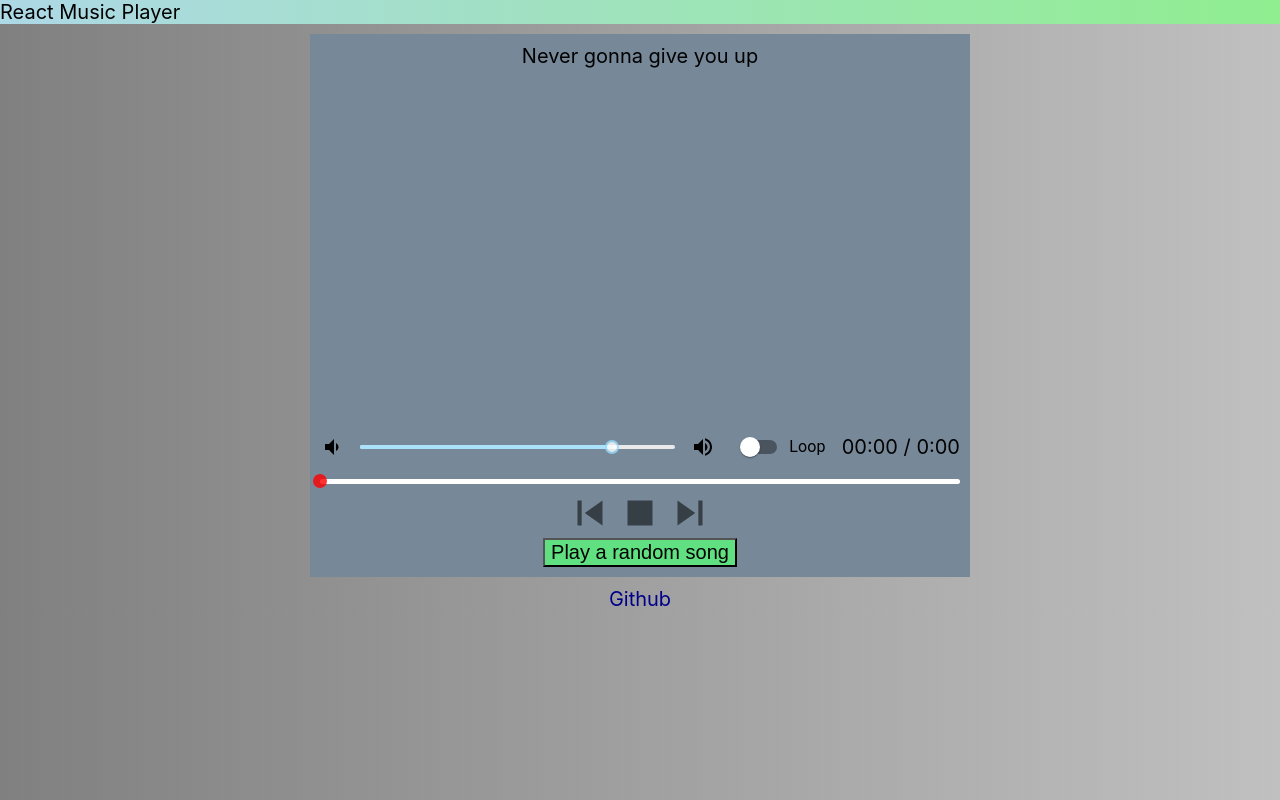
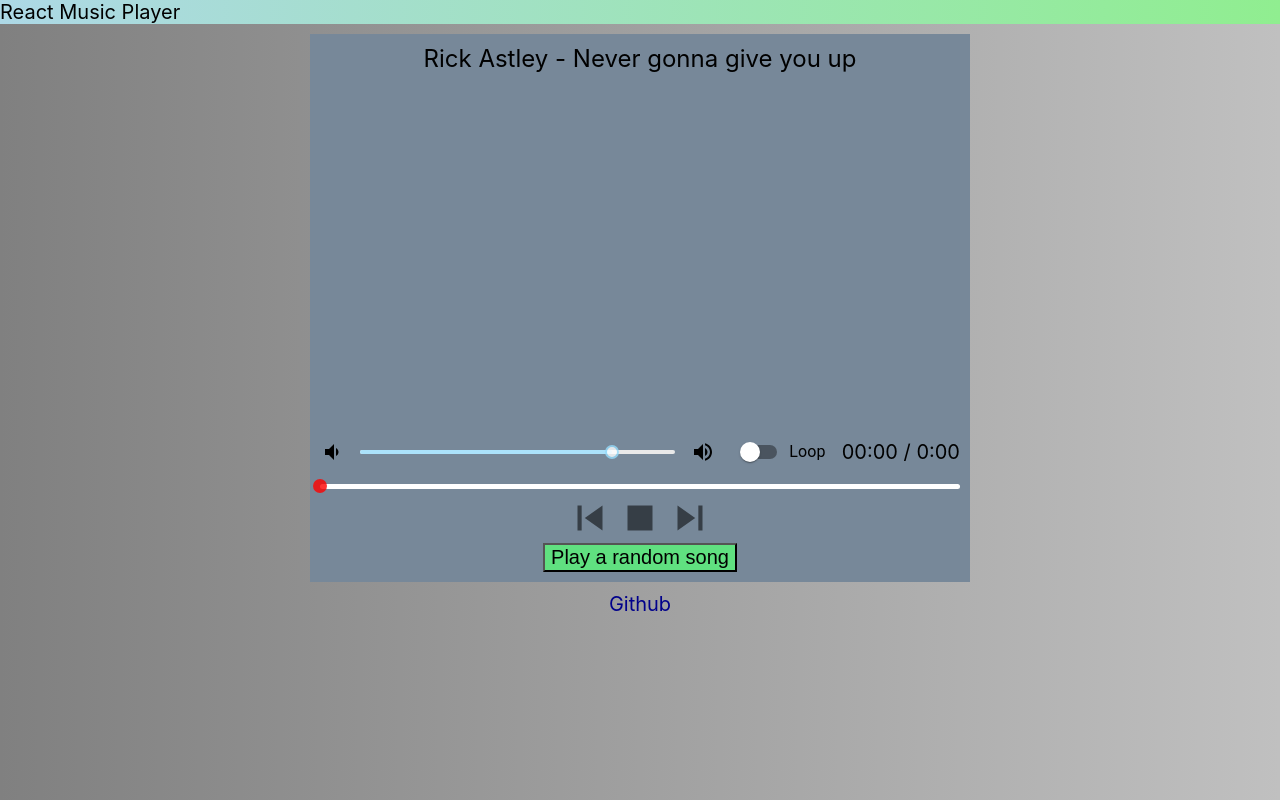
Before and after one commit to Danh-Lan/music-player, a React (Create React App) app: page / in a window 1280 px wide. Built offline with nearby package versions, Linux system fonts and the light colour scheme; the HTML template or start-up script is replaced by a standard one.

Commit message:
display artist name

```diff
--- a/src/component/App.js
+++ b/src/component/App.js
@@ -47,8 +47,8 @@
 
 			<div className = "video-container">
 				<div className="player-wrapper">
-					<div>
-						{currentSong.title}
+					<div style={{ fontSize: 24 }}>
+						{currentSong.artist} - {currentSong.title}
 					</div>
 
 					<ReactPlayer className = "player"
--- a/src/data/MusicList.json
+++ b/src/data/MusicList.json
@@ -15,7 +15,7 @@
 		"artist": "Hatsune Miku"
 	},
 	{
-		"title": "The wind rises (CN version)",
+		"title": "The wind rises",
 		"url" : "https://soundcloud.com/ackermannn/the-wind-rises-zhou-shen",
 		"artist": "周深 (Zhou Shen)"
 	},
```
